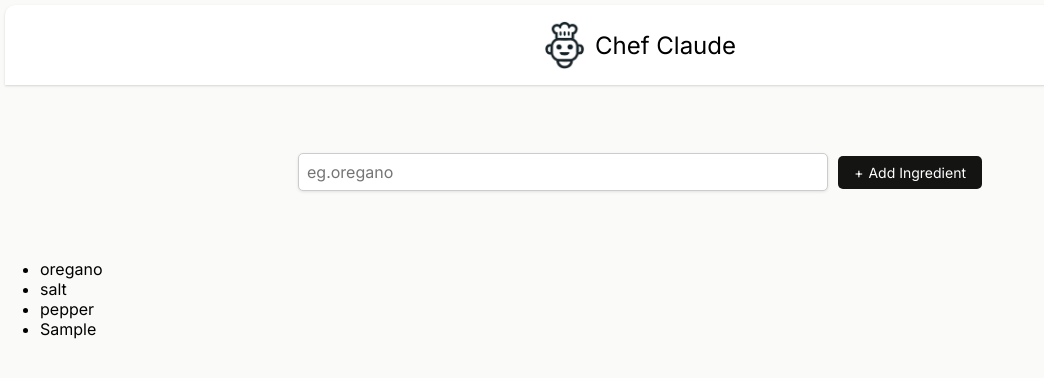
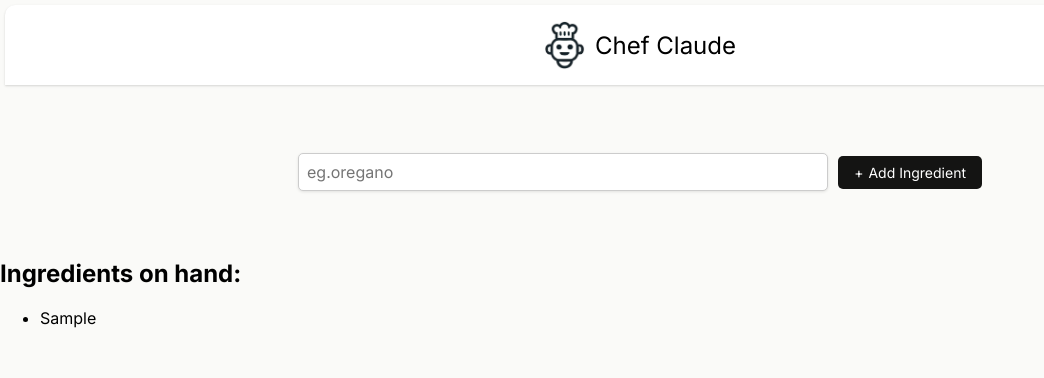
Before and after one commit to Munyajunior/React-proj-4, a React (Vite) app: page / in a window 1280 px wide. Both pictures are taken after typing "Sample" into the empty fields and a click on the button "Add Ingredient". Shown: the top 378 px of the page, without its empty margins (0-1044 px from the left). Built offline with nearby package versions, Linux system fonts and the light colour scheme.

Commit message:
✨ feat(form): enhance ingredient management and recipe generation
- initialize ingredient list as empty
- display ingredients on hand with corresponding title
- add conditional rendering for recipe generation button when more than 3 ingredients are present

```diff
--- a/components/Form.jsx
+++ b/components/Form.jsx
@@ -1,7 +1,7 @@
 import { useState } from "react";
 
 export default function Form() {
-  const [Ingredients, setIngredients] = useState(["oregano", "salt", "pepper"]);
+  const [Ingredients, setIngredients] = useState([]);
   const IngredientItem = Ingredients.map((item) => {
     return <li key={item}>{item}</li>;
   });
@@ -16,7 +16,23 @@
         <input type="text" placeholder="eg.oregano" name="ingredient" />
         <button type="submit">Add Ingredient</button>
       </form>
-      <ul>{IngredientItem}</ul>
+      {Ingredients.length > 0 ? (
+        <section>
+          <h2>Ingredients on hand:</h2>
+          <ul className="ingredient-list" aria-live="polite">
+            {IngredientItem}
+          </ul>
+          {Ingredients.length > 3 ? (
+            <div className="get-recipe-container">
+              <div>
+                <h3>Ready for a recipe?</h3>
+                <p>Generate a recipe from your list of ingredients.</p>
+              </div>
+              <button>Get a recipe</button>
+            </div>
+          ) : null}
+        </section>
+      ) : null}
     </main>
   );
 }
```
